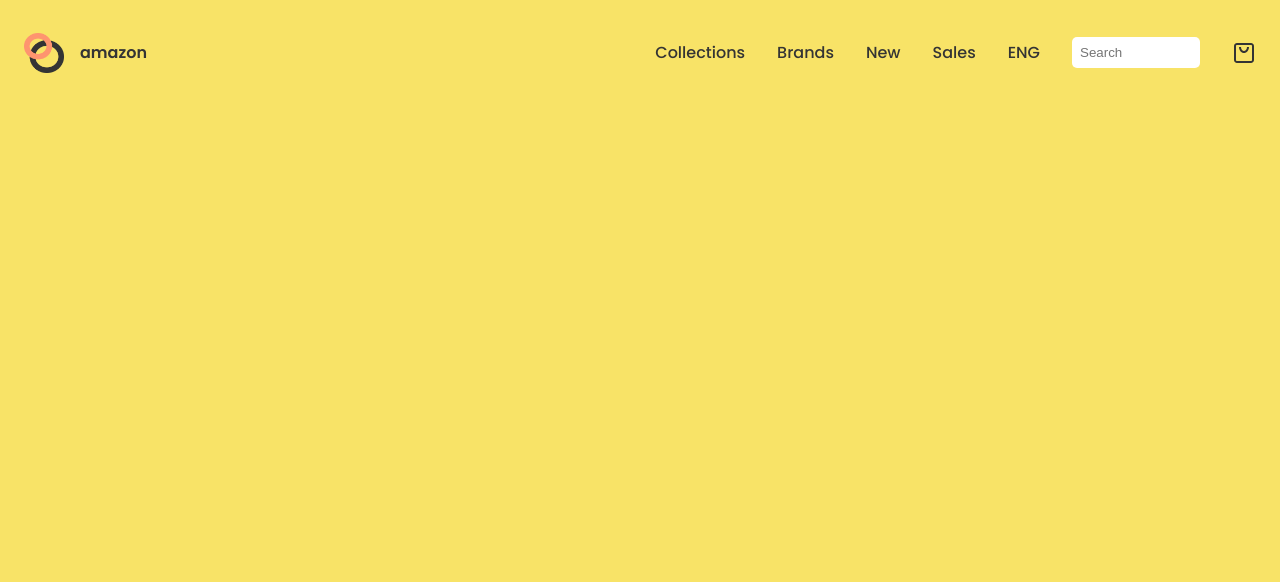
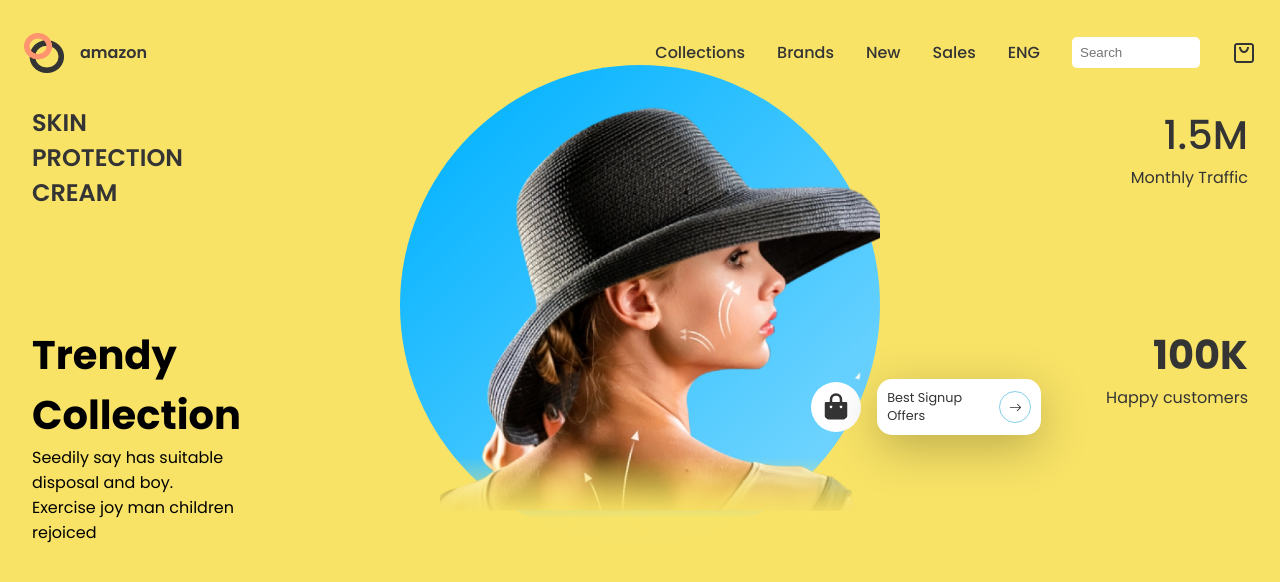
Before and after one commit to AbdellahSlimani/Beautify-Ecommerce-Website, a React (Create React App) app: page / in a window 1280 px wide. Shown: the top 582 px of the page. Built offline with nearby package versions, Linux system fonts and the light colour scheme.

Commit message:
add the top section of the hero component

```diff
--- a/src/App.js
+++ b/src/App.js
@@ -1,10 +1,12 @@
 import "./App.css";
 import Header from "./components/header/Header";
+import Hero from "./components/hero/Hero";
 
 function App() {
   return (
     <div className="App">
       <Header />
+      <Hero />
     </div>
   );
 }
--- a/src/components/header/Header.jsx
+++ b/src/components/header/Header.jsx
@@ -7,7 +7,7 @@
   return (
     <div className={css.container}>
         <div className={css.logo}>
-          <img src={Logo}/>
+          <img src={Logo} alt="company logo"/>
           <span>amazon</span>
         </div>
         <div className={css.right}>
--- /dev/null
+++ b/src/components/hero/Hero.jsx
@@ -0,0 +1,52 @@
+import React from "react";
+import css from "./Hero.module.css";
+import HeroImg from "../../assets/hero.png";
+import { RiShoppingBagFill } from "react-icons/ri";
+import { BsArrowRight } from "react-icons/bs";
+
+function Hero() {
+  return (
+    <div className={css.container}>
+      {/* left side */}
+      <div className={css.h_sides}>
+        <span className={css.text1}>skin protection cream</span>
+        <div className={css.text2}>
+          <span>Trendy Collection</span>
+          <span>
+            {" "}
+            Seedily say has suitable disposal and boy. Exercise joy man children
+            rejoiced
+          </span>
+        </div>
+      </div>
+
+      {/* middle side hero image */}
+      <div className={css.wrapper}>
+        <div className={css.blueCircle}></div>
+        <img src={HeroImg} alt="a woman" width={600} />
+        <div className={css.cart2}>
+          <RiShoppingBagFill />
+          <div className={css.signup}>
+            <span>Best Signup Offers</span>
+            <div>
+              <BsArrowRight />
+            </div>
+          </div>
+        </div>
+      </div>
+      {/* right side */}
+      <div className={css.h_sides}>
+        <div className={css.traffic}>
+          <span>1.5M</span>
+          <span>Monthly Traffic</span>
+        </div>
+        <div className={css.customers}>
+          <span>100K</span>
+          <span>Happy customers</span>
+        </div>
+      </div>
+    </div>
+  );
+}
+
+export default Hero;
--- /dev/null
+++ b/src/components/hero/Hero.module.css
@@ -0,0 +1,126 @@
+.container {
+  padding: 0rem 2rem;
+  display: grid;
+  grid-template-columns: 1fr 3fr 1fr;
+}
+
+.wrapper {
+  display: flex;
+  align-items: baseline;
+  justify-content: center;
+  position: relative;
+}
+
+.wrapper>img {
+  width: 30rem;
+  position: absolute;
+  bottom: 0;
+}
+
+.blueCircle {
+  width: 30rem;
+  height: 30rem;
+  border-radius: 50%;
+  z-index: -99;
+  position: absolute;
+  bottom: 0;
+  background: linear-gradient(135.74deg, #0bb5ff 14.09%, #6dd3fe 83.81%) ;
+}
+
+.cart2 {
+  position: absolute;
+  bottom: 25%;
+  right: -5% ;
+  display: flex;
+  gap: 1rem;
+  align-items: center;
+}
+
+.cart2>svg {
+  width: 30px;
+  height: 30px;
+  background: #fff;
+  padding: 10px;
+  border-radius: 50%;
+  border: 6px solid var(--block);
+}
+
+.signup {
+  display: flex;
+  gap: 1rem;
+  align-items: center;
+  background: #fff;
+  padding: 10px;
+  font-size: 0.8rem;
+  border-radius: 15px;
+  box-shadow: var(--shadow1)
+}
+
+.signup>:first-child {
+  display: block;
+  width: 6rem;
+}
+
+.signup>:nth-child(2) {
+  border-radius: 50%;
+  border: 1px solid skyblue;
+  display: flex;
+  width: 20px;
+  height: 20px;
+  padding: 5px;
+  justify-content: center;
+  align-items: center;
+}
+
+
+.h_sides {
+  display: grid;
+  grid-template-rows: 1fr 1fr;
+}
+
+.text1 {
+  text-transform: uppercase;
+  font-size: 1.5rem;
+  width: min-content;
+  display: block;
+  font-weight: 600;
+}
+
+.text2 {
+  display: flex;
+  flex-direction: column;
+  width: min-content;
+  color: black;
+}
+
+.text2>:first-child {
+  font-weight: 800;
+  font-size: 2.5rem;
+}
+
+.text2>:nth-child(2) {
+  display: block;
+}
+
+.traffic {
+  display: flex;
+  flex-direction: column;
+  text-align: right;
+}
+
+.traffic>:first-child {
+  font-weight: 500;
+  font-size: 2.5rem;
+}
+
+.customers {
+  display: flex;
+  flex-direction: column;
+  text-align: right;
+}
+
+.customers>:first-child {
+  font-weight: 800;
+  text-align: right;
+  font-size: 2.5rem;
+}
```
